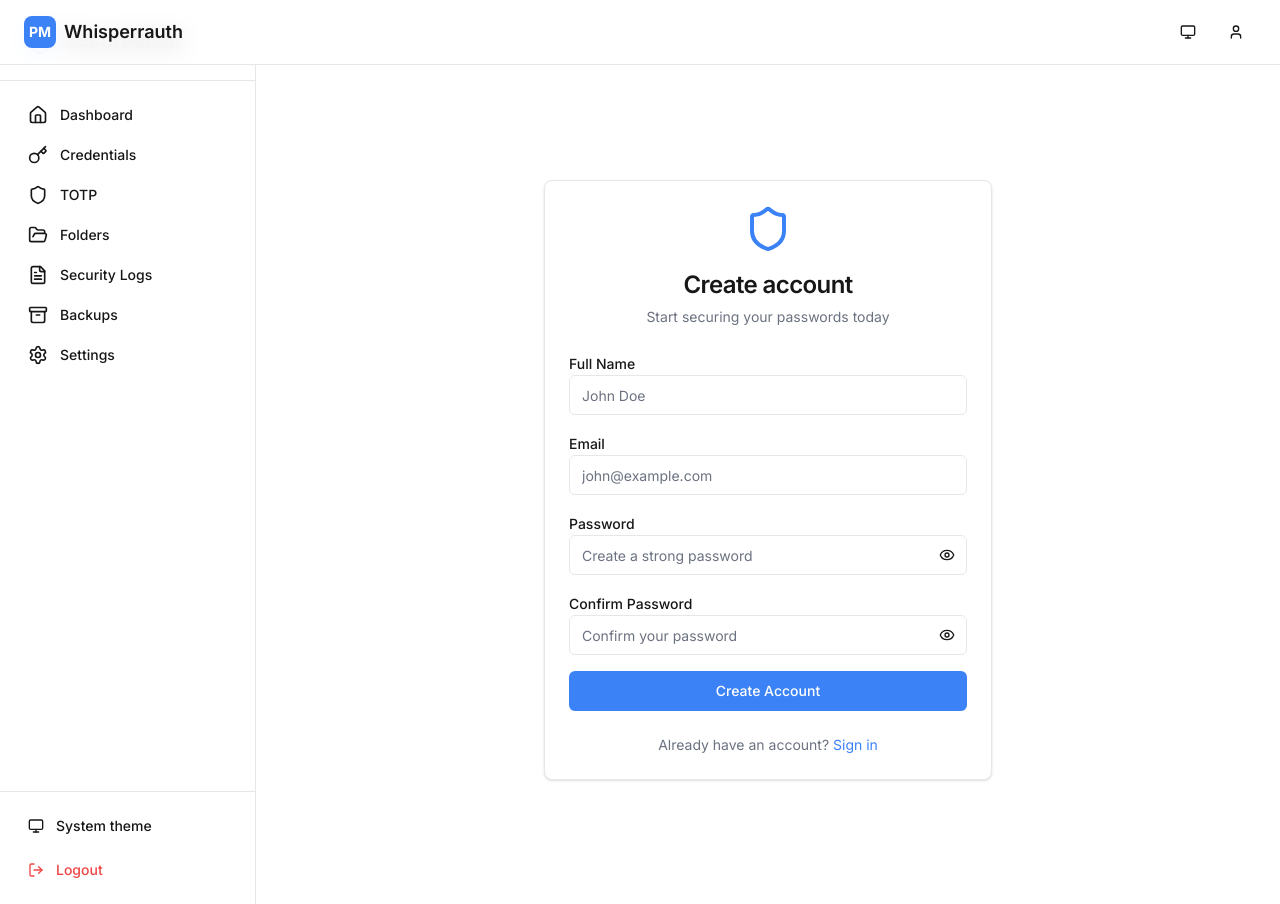
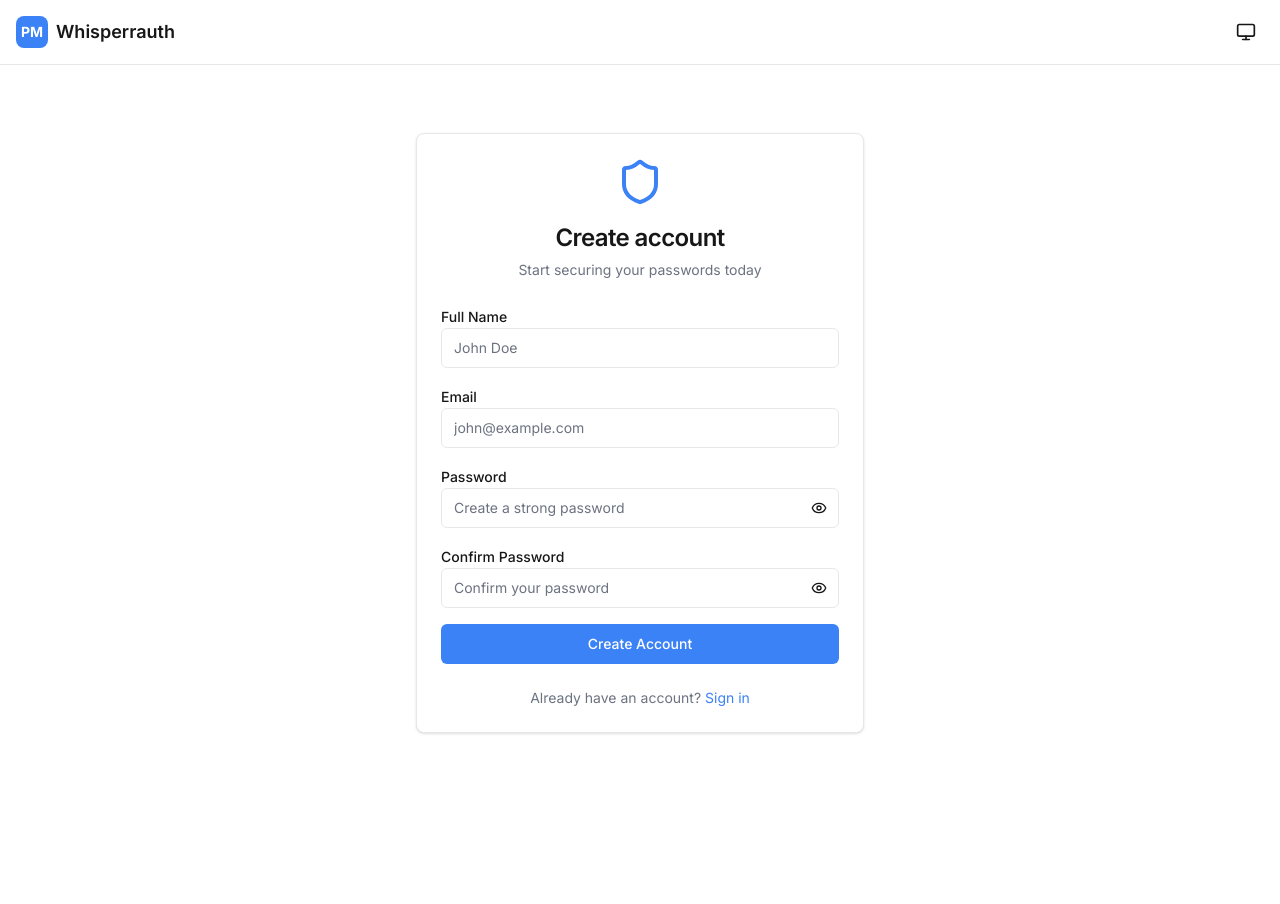
Before and after one commit to whisperrnote/auth, a Next.js app: page /register in a window 1280 px wide. After the commit the page ends 800 px from the top, so only its background shows below. Built offline with nearby package versions, Linux system fonts and the light colour scheme.

Commit message:
✨ feat: enhance login and registration pages with theme toggle and simplified layout support

```diff
--- a/app/login/page.tsx
+++ b/app/login/page.tsx
@@ -2,10 +2,11 @@
 
 import { useState } from "react";
 import Link from "next/link";
-import { Shield, Eye, EyeOff } from "lucide-react";
+import { Shield, Eye, EyeOff, Moon, Sun, Monitor } from "lucide-react";
 import { Button } from "@/components/ui/Button";
 import { Input } from "@/components/ui/Input";
 import { Card, CardContent, CardHeader, CardTitle } from "@/components/ui/Card";
+import { useTheme } from "@/app/providers";
 
 export default function LoginPage() {
   const [showPassword, setShowPassword] = useState(false);
@@ -13,6 +14,7 @@ export default function LoginPage() {
     email: "",
     password: "",
   });
+  const { theme, setTheme } = useTheme();
 
   const handleSubmit = (e: React.FormEvent) => {
     e.preventDefault();
@@ -21,7 +23,33 @@ export default function LoginPage() {
   };
 
   return (
-    <div className="min-h-screen flex items-center justify-center bg-background p-4">
+    <div className="min-h-screen flex flex-col bg-background">
+      {/* Simple navbar for login page */}
+      <nav className="border-b border-border">
+        <div className="max-w-screen-xl mx-auto flex justify-between items-center h-16 px-4">
+          <div className="flex items-center gap-2">
+            <div className="h-8 w-8 bg-primary rounded-lg flex items-center justify-center">
+              <span className="text-primary-foreground font-bold text-sm">PM</span>
+            </div>
+            <span className="font-semibold text-lg">Whisperrauth</span>
+          </div>
+          <div>
+            <button
+              className="p-2 rounded-full hover:bg-accent"
+              onClick={() => {
+                const nextTheme = theme === 'light' ? 'dark' : theme === 'dark' ? 'system' : 'light';
+                setTheme(nextTheme);
+              }}
+            >
+              {theme === 'light' && <Sun className="h-5 w-5" />}
+              {theme === 'dark' && <Moon className="h-5 w-5" />}
+              {theme === 'system' && <Monitor className="h-5 w-5" />}
+            </button>
+          </div>
+        </div>
+      </nav>
+
+      <div className="flex-1 flex items-center justify-center p-4">
         <Card className="w-full max-w-md">
           <CardHeader className="text-center">
             <div className="flex justify-center mb-4">
@@ -29,7 +57,7 @@ export default function LoginPage() {
             </div>
             <CardTitle className="text-2xl">Welcome back</CardTitle>
             <p className="text-sm text-muted-foreground">
-            Sign in to your SecureVault account
+              Sign in to your Whisperrauth account
             </p>
           </CardHeader>
           <CardContent>
@@ -86,5 +114,6 @@ export default function LoginPage() {
           </CardContent>
         </Card>
       </div>
+    </div>
   );
 }
--- a/app/register/page.tsx
+++ b/app/register/page.tsx
@@ -2,10 +2,11 @@
 
 import { useState } from "react";
 import Link from "next/link";
-import { Shield, Eye, EyeOff } from "lucide-react";
+import { Shield, Eye, EyeOff, Moon, Sun, Monitor } from "lucide-react";
 import { Button } from "@/components/ui/Button";
 import { Input } from "@/components/ui/Input";
 import { Card, CardContent, CardHeader, CardTitle } from "@/components/ui/Card";
+import { useTheme } from "@/app/providers";
 
 export default function RegisterPage() {
   const [showPassword, setShowPassword] = useState(false);
@@ -16,6 +17,7 @@ export default function RegisterPage() {
     password: "",
     confirmPassword: "",
   });
+  const { theme, setTheme } = useTheme();
 
   const handleSubmit = (e: React.FormEvent) => {
     e.preventDefault();
@@ -27,7 +29,33 @@ export default function RegisterPage() {
   };
 
   return (
-    <div className="min-h-screen flex items-center justify-center bg-background p-4">
+    <div className="min-h-screen flex flex-col bg-background">
+      {/* Simple navbar for register page */}
+      <nav className="border-b border-border">
+        <div className="max-w-screen-xl mx-auto flex justify-between items-center h-16 px-4">
+          <div className="flex items-center gap-2">
+            <div className="h-8 w-8 bg-primary rounded-lg flex items-center justify-center">
+              <span className="text-primary-foreground font-bold text-sm">PM</span>
+            </div>
+            <span className="font-semibold text-lg">Whisperrauth</span>
+          </div>
+          <div>
+            <button
+              className="p-2 rounded-full hover:bg-accent"
+              onClick={() => {
+                const nextTheme = theme === 'light' ? 'dark' : theme === 'dark' ? 'system' : 'light';
+                setTheme(nextTheme);
+              }}
+            >
+              {theme === 'light' && <Sun className="h-5 w-5" />}
+              {theme === 'dark' && <Moon className="h-5 w-5" />}
+              {theme === 'system' && <Monitor className="h-5 w-5" />}
+            </button>
+          </div>
+        </div>
+      </nav>
+
+      <div className="flex-1 flex items-center justify-center p-4">
         <Card className="w-full max-w-md">
           <CardHeader className="text-center">
             <div className="flex justify-center mb-4">
@@ -121,5 +149,6 @@ export default function RegisterPage() {
           </CardContent>
         </Card>
       </div>
+    </div>
   );
 }
--- a/components/layout/AppShell.tsx
+++ b/components/layout/AppShell.tsx
@@ -31,20 +31,23 @@ const navigation = [
   { name: "Settings", href: "/settings", icon: Settings },
 ];
 
+// Pages that should use the simplified layout (no sidebar/header)
+const SIMPLIFIED_LAYOUT_PATHS = ['/', '/login', '/register', '/forgot-password'];
+
 export function AppShell({ children }: { children: React.ReactNode }) {
   const [sidebarOpen, setSidebarOpen] = useState(false);
   const pathname = usePathname();
   const { theme, setTheme } = useTheme();
 
-  // Check if current page is the homepage (landing page)
-  const isHomePage = pathname === '/';
+  // Check if current page should use simplified layout
+  const isSimplifiedLayout = SIMPLIFIED_LAYOUT_PATHS.includes(pathname);
 
-  // Close sidebar by default on homepage
+  // Close sidebar by default on simplified layout pages
   useEffect(() => {
-    if (isHomePage) {
+    if (isSimplifiedLayout) {
       setSidebarOpen(false);
     }
-  }, [isHomePage]);
+  }, [isSimplifiedLayout]);
 
   const getThemeIcon = () => {
     switch (theme) {
@@ -59,8 +62,8 @@ export function AppShell({ children }: { children: React.ReactNode }) {
 
   const ThemeIcon = getThemeIcon();
 
-  // If it's the homepage, render a simplified layout without sidebar
-  if (isHomePage) {
+  // If it's a simplified layout page, render without sidebar and header
+  if (isSimplifiedLayout) {
     return (
       <div className="min-h-screen bg-background">
         {children}
@@ -88,7 +91,7 @@ export function AppShell({ children }: { children: React.ReactNode }) {
         <div className="flex flex-col h-full">
           <div className="flex items-center gap-2 p-6 border-b">
             <Shield className="h-8 w-8 text-primary" />
-            <h1 className="text-xl font-bold">SecureVault</h1>
+            <h1 className="text-xl font-bold">Whisperrauth</h1>
           </div>
           <nav className="flex-1 p-4 space-y-1">
             {navigation.map((item) => {
--- a/components/layout/Header.tsx
+++ b/components/layout/Header.tsx
@@ -6,6 +6,9 @@ import { Menu, Moon, Sun, Monitor, User } from "lucide-react";
 import { useTheme } from "@/app/providers";
 import { Button } from "@/components/ui/Button";
 import { DropdownMenu } from "@/components/ui/DropdownMenu";
+
+// Pages that should use the simplified layout (no sidebar/header)
+const SIMPLIFIED_LAYOUT_PATHS = ['/', '/login', '/register', '/forgot-password'];
 
 interface HeaderProps {
   onMenuClick: () => void;
@@ -16,8 +19,8 @@ export function Header({ onMenuClick, sidebarOpen }: HeaderProps) {
   const { theme, setTheme } = useTheme();
   const pathname = usePathname();
 
-  // Don't render the header on the homepage
-  if (pathname === '/') {
+  // Don't render the header on simplified layout pages
+  if (SIMPLIFIED_LAYOUT_PATHS.includes(pathname)) {
     return null;
   }
 
```
Lines whose indentation alone changed are shown as unchanged.
